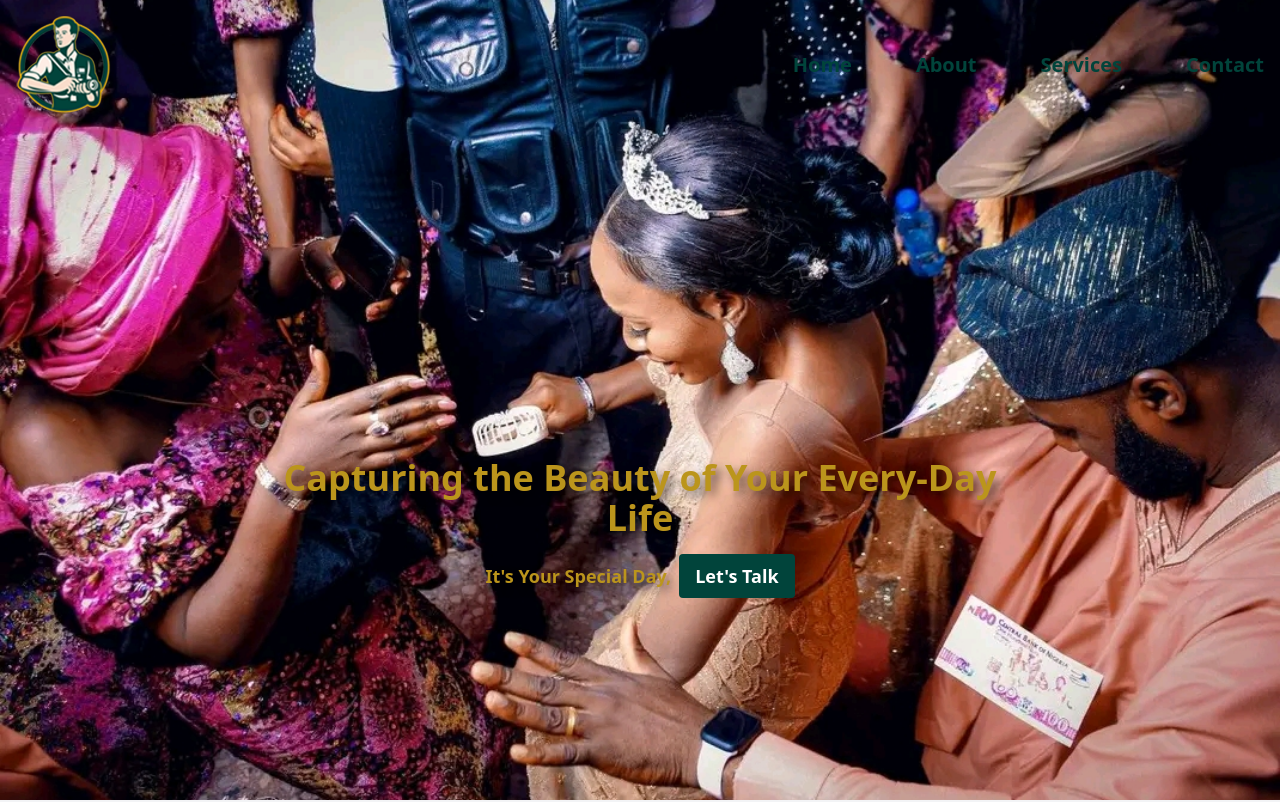
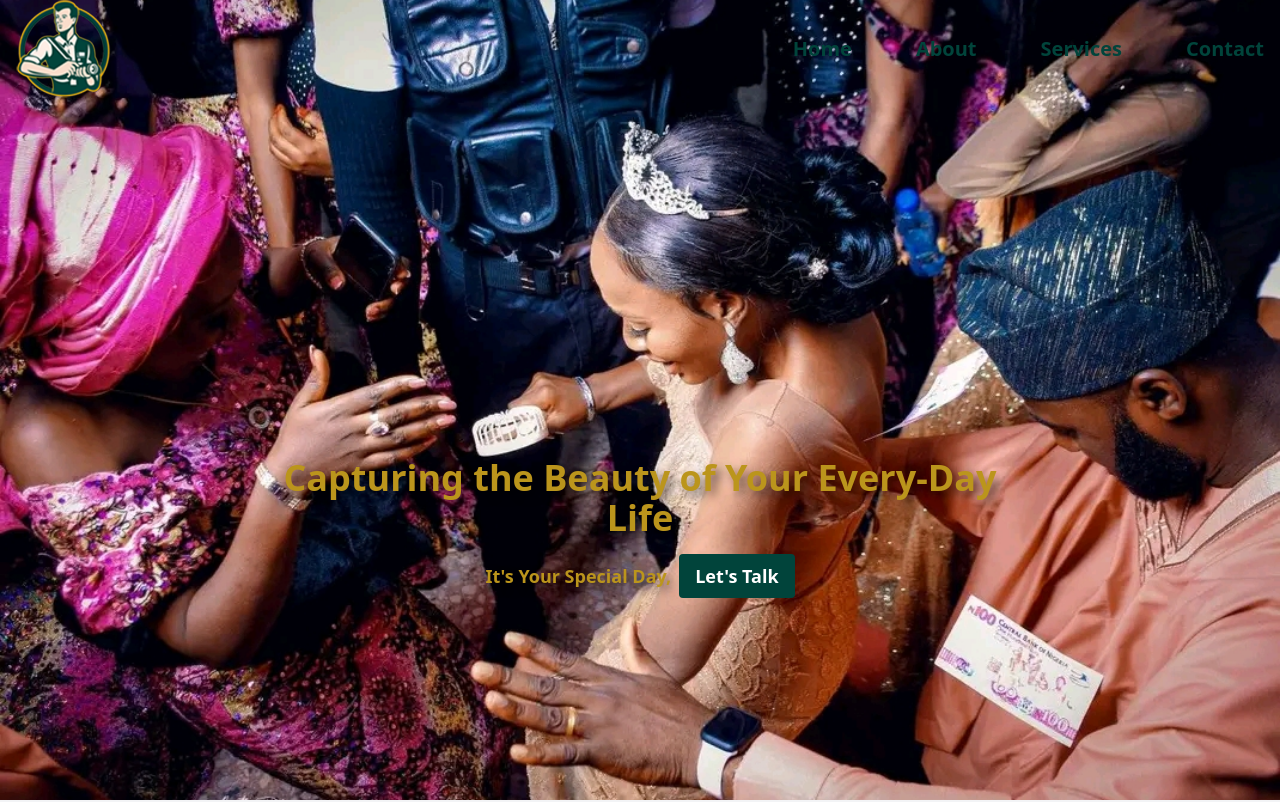
Before and after one commit to Fhave/sure-boi-photography, a React (Vite) app: page / in a window 1280 px wide. Shown: the top 802 px of the page. Built offline with nearby package versions, Linux system fonts and the light colour scheme.

Commit message:
small changes
fixed something in header and servicesSection

```diff
--- a/src/components/header.jsx
+++ b/src/components/header.jsx
@@ -60,8 +60,8 @@ const Header = () => {
 
   return (
     <header
-      className={`nav p-4 absolute top-0 left-0 w-full ${
-        showBackground ? 'bg-yellow-500' : 'bg-transparent'
+      className={`nav px-4 absolute top-0 left-0 w-full ${
+        showBackground ? 'bg-[#BB951C]' : 'bg-transparent'
       } transition-all duration-500`}
     >
       <div className='container mx-auto flex items-center justify-between'>
--- a/src/components/servicesSection.jsx
+++ b/src/components/servicesSection.jsx
@@ -1,7 +1,7 @@
 import { useState } from 'react';
 
 const ServiceItem = ({ title, index, handleHover }) => (
-  <div className='w-full sm:w-1/2 md:w-1/3 p-4 mb-20 relative'>
+  <div className='w-full sm:w-1/2 md:w-1/3 p-4 mb-20 relative cursor-pointer'>
     <div
       className='h-full flex flex-col justify-center'
       onMouseEnter={() => handleHover(index)}
@@ -35,7 +35,7 @@ const ServicesSection = () => {
       <div className={`bgimg ${getHoveredClass1()}`}></div>
       <section
         id='services'
-        className={`py-16 h-screen absolute top-0 left-0 right-0 bottom-0 ${getHoveredClass2()} transition-all duration-700 ease-in-out`}
+        className={`py-16 h-screen absolute top-0 left-0 right-0 bottom-0 ${getHoveredClass2()} transition-all duration-500 ease-in-out`}
         style={{ zIndex: 1 }}
       >
         <div className='container mx-auto text-center'>
```
